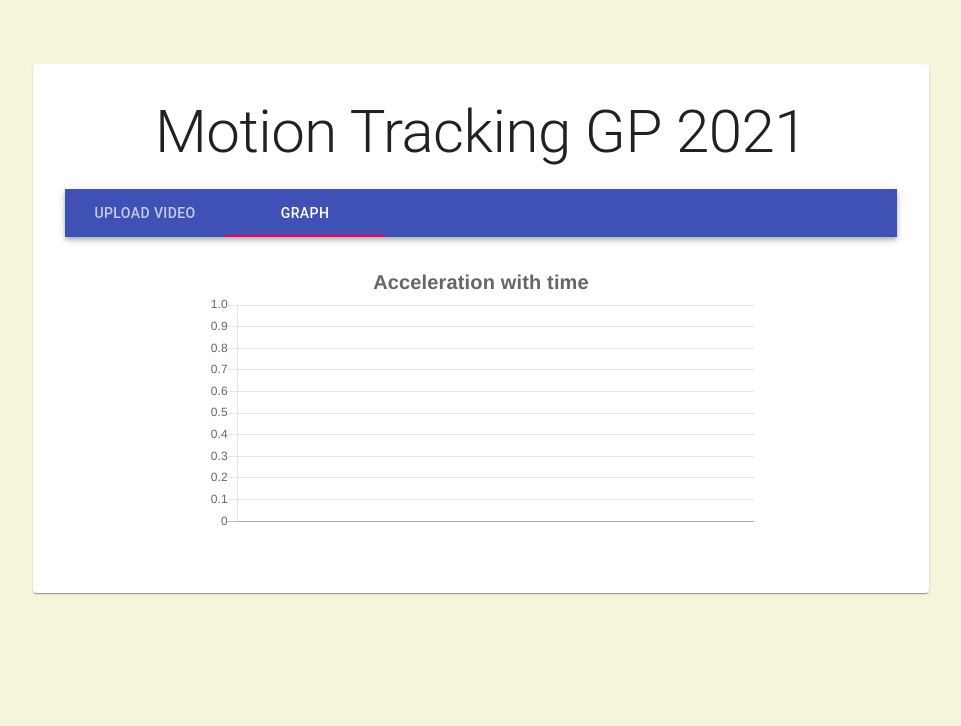
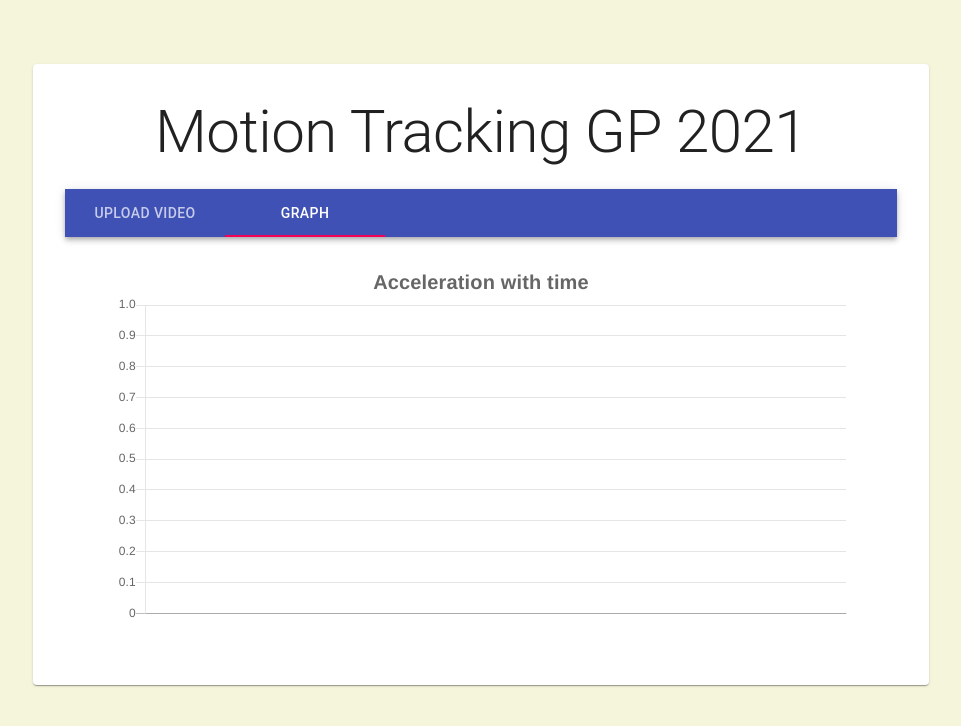
Before and after one commit to marksherifgh/motion-tracking-front-end, a React (Create React App) app: page / in a window 1280 px wide. Both pictures are taken after a click on the tab "GRAPH". Shown: the top 726 px of the page, without its empty margins (159-1120 px from the left). Built offline with nearby package versions, Linux system fonts and the light colour scheme.

Commit message:
Update Graph.jsx

```diff
--- a/src/components/Graph.jsx
+++ b/src/components/Graph.jsx
@@ -17,7 +17,7 @@ function Graph({x,t}){
         ]
     }
     return (
-        <Container maxWidth='sm'>
+        <Container maxWidth='lg'>
             <Line
             data={state}
             options={{
```
